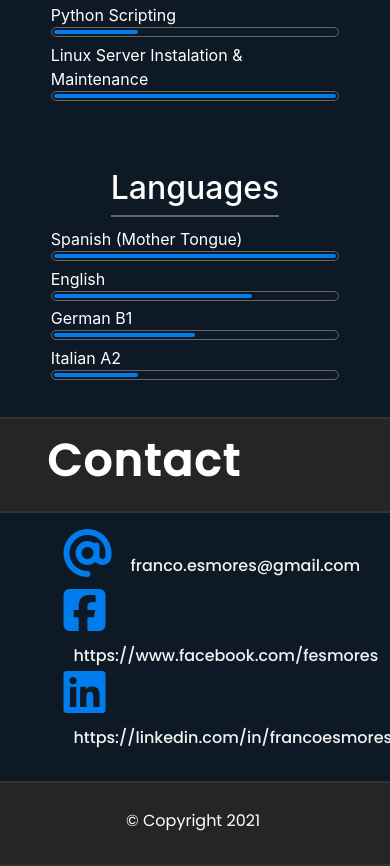
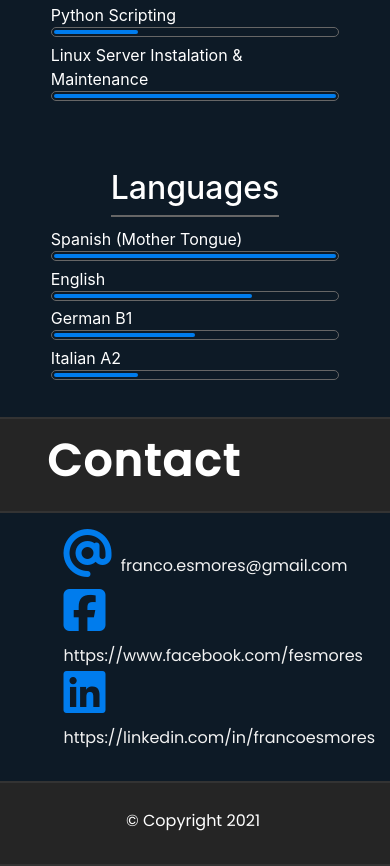
Before and after one commit to fesmores/cv, a plain HTML site: page index.html in a window 390 px wide. Shown: the part 7779-8645 px from the top of the page. Drawn offline with nearby package versions, Linux system fonts and the light colour scheme.

Commit message:
Complete

```diff
--- a/css/styles.css
+++ b/css/styles.css
@@ -474,7 +474,6 @@ h1, h2, h3, h4, h5, h6, p {
 }
 
 /* Contact Section */
-
 .no-bullets {
   list-style-type: none;
 }
@@ -490,7 +489,7 @@ h1, h2, h3, h4, h5, h6, p {
   text-decoration: none;
   color: #f2f2f2;
   font-family: "Poppins", Helvetica, sans-serif;
-  font-weight: 500;
+  font-weight: 400;
 }
 
 .contact-details li a:hover {
@@ -507,7 +506,6 @@ h1, h2, h3, h4, h5, h6, p {
 .contact-details span {
   padding-left: 10px;
 }
-
 
 .icon-text {
   font-family: 'Poppins';
@@ -538,7 +536,6 @@ h1, h2, h3, h4, h5, h6, p {
 }
 
 @media only screen and (max-width: 991px) {
-
   html {
     scroll-behavior: smooth;
   }
@@ -602,4 +599,8 @@ h1, h2, h3, h4, h5, h6, p {
     padding: 4% 7% 4% 6%;
     width: 100%;
   }
+
+  .contact-details span {
+    padding-left: 0;
+  }
 }
```
